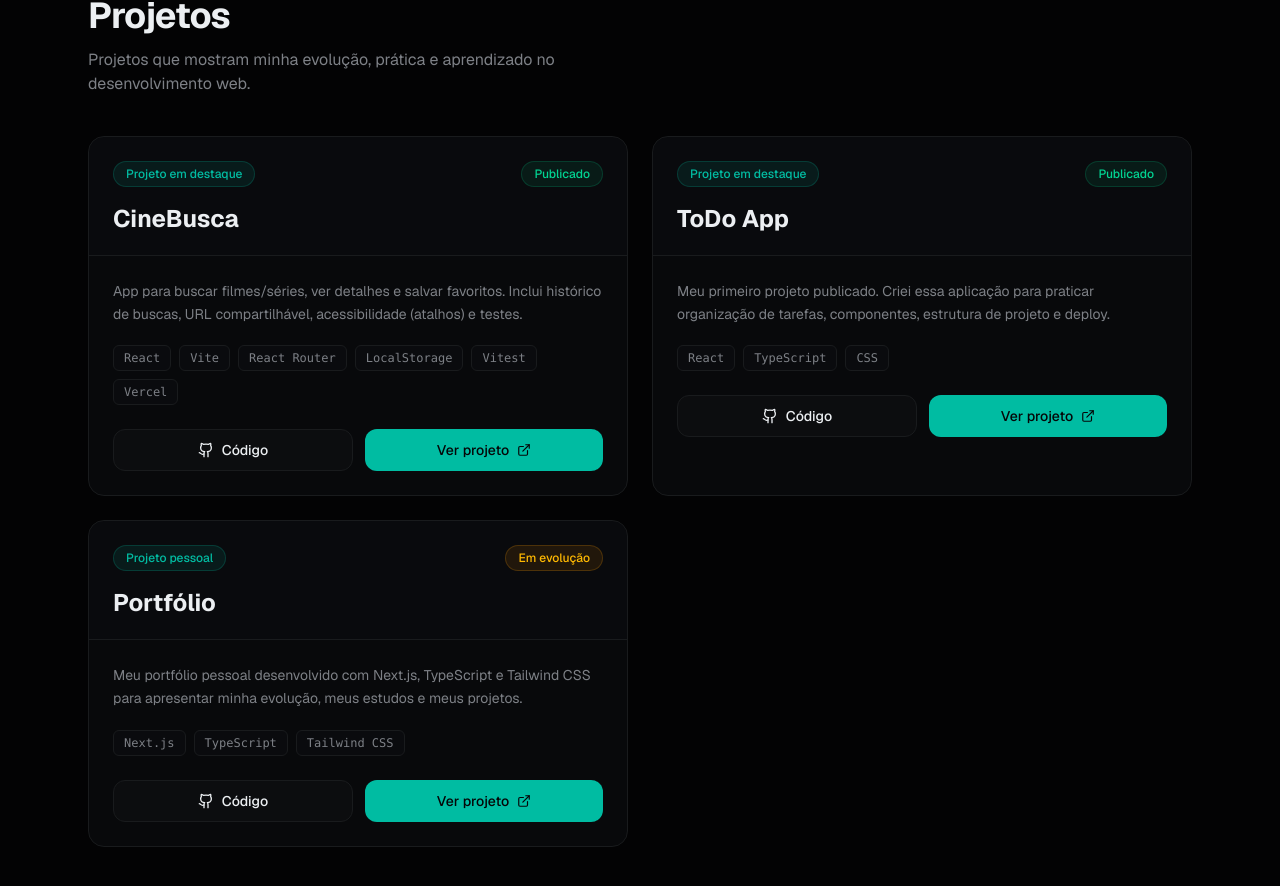
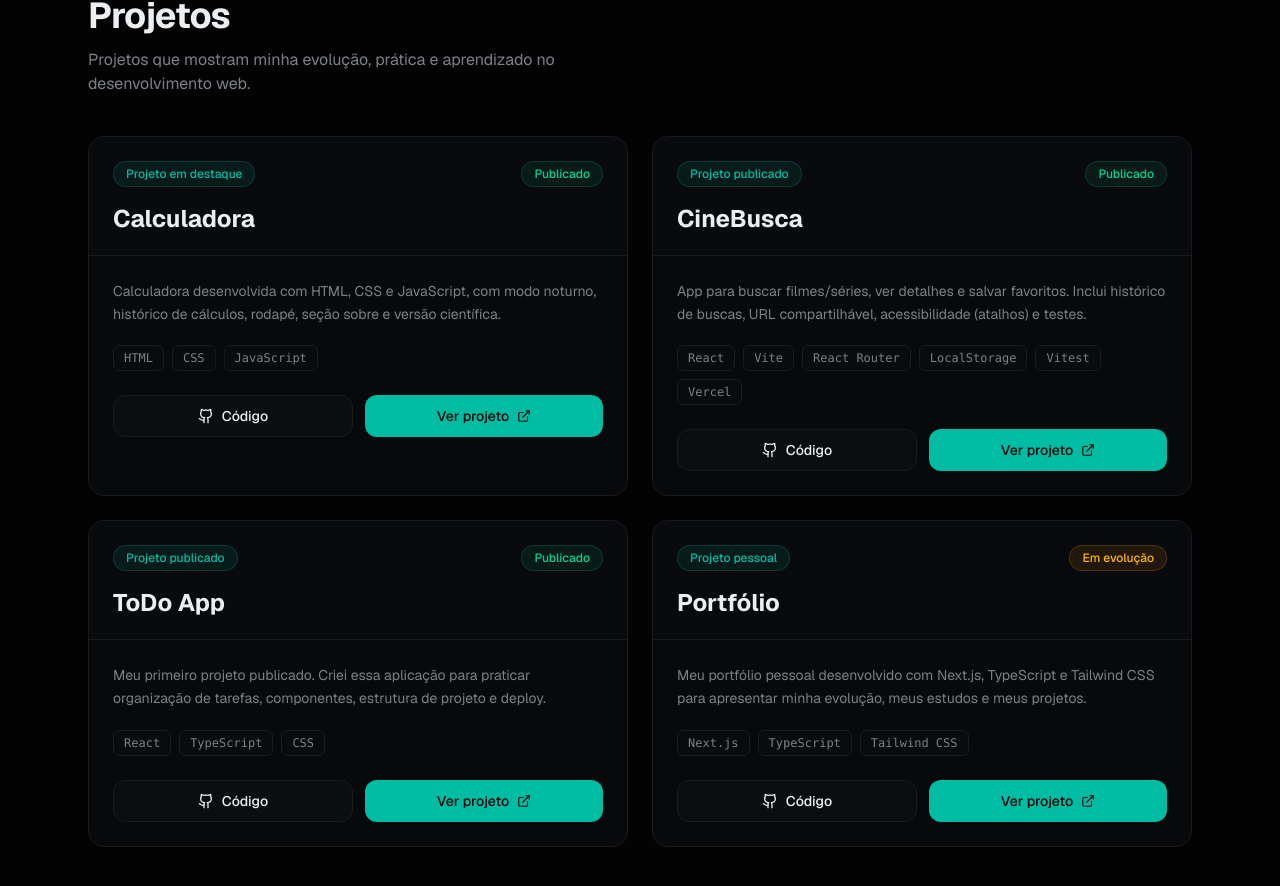
Before and after one commit to NoelleAlmeida/portfolio, a Next.js app: page / in a window 1280 px wide. Shown: the part 2748-3634 px from the top of the page. Built offline with nearby package versions, Linux system fonts and the light colour scheme.

Commit message:
feat: adiciona projeto Calculadora ao portfólio e atualiza destaque dos projetos

```diff
--- a/src/components/v0/projects-section.tsx
+++ b/src/components/v0/projects-section.tsx
@@ -1,6 +1,16 @@
 import { GithubIcon, ExternalLinkIcon } from "~/components/icons";
 
 const projects = [
+  {
+    title: "Calculadora",
+    description:
+      "Calculadora desenvolvida com HTML, CSS e JavaScript, com modo noturno, histórico de cálculos, rodapé, seção sobre e versão científica.",
+    github: "https://github.com/NoelleAlmeida/calculadora-portfolio",
+    demo: "https://calculadora-portfolio-brown.vercel.app/",
+    techs: ["HTML", "CSS", "JavaScript"],
+    highlight: "Projeto em destaque",
+    status: "Publicado",
+  },
   {
     title: "CineBusca",
     description:
@@ -15,7 +25,7 @@
       "Vitest",
       "Vercel",
     ],
-    highlight: "Projeto em destaque",
+    highlight: "Projeto publicado",
     status: "Publicado",
   },
   {
@@ -25,7 +35,7 @@
     github: "https://github.com/NoelleAlmeida/ToDo",
     demo: "https://to-do-noelle.vercel.app/",
     techs: ["React", "TypeScript", "CSS"],
-    highlight: "Projeto em destaque",
+    highlight: "Projeto publicado",
     status: "Publicado",
   },
   {
```
